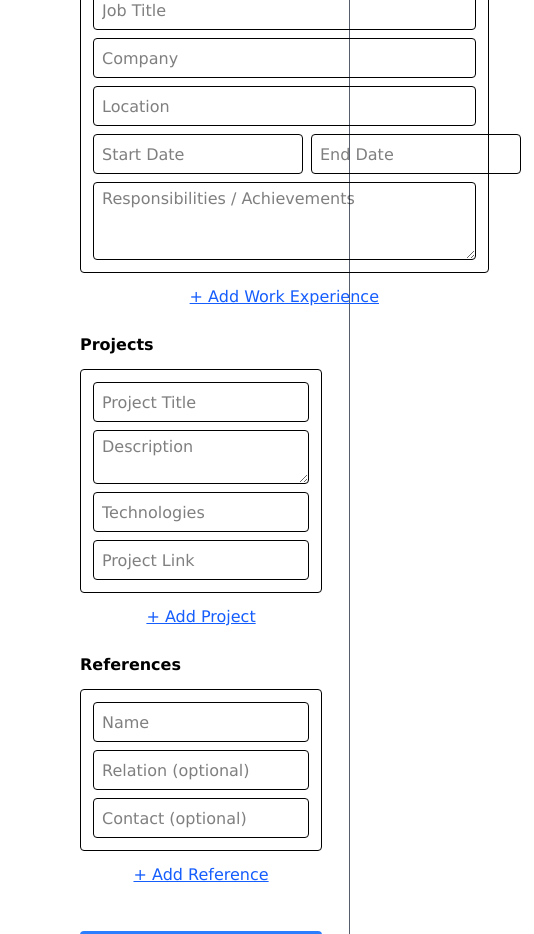
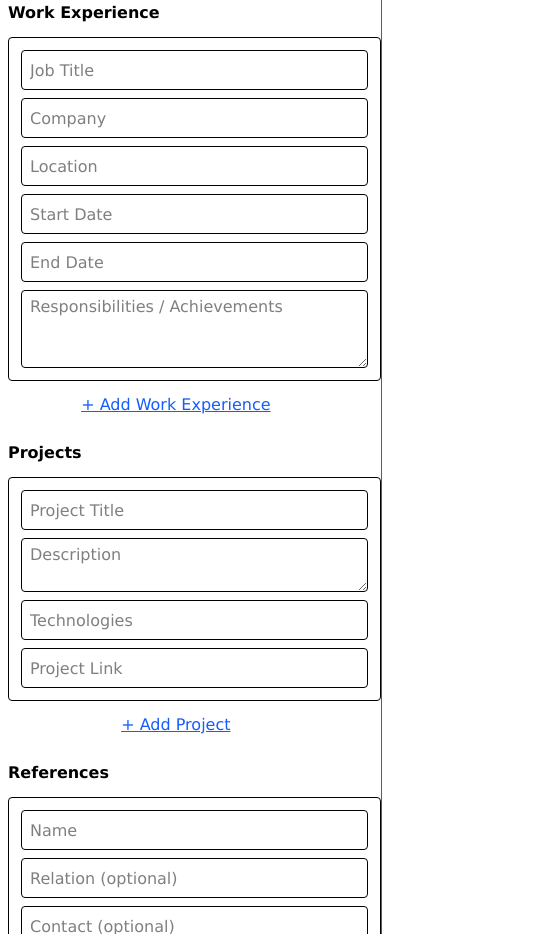
Before and after one commit to Bigoluwagentle/AI-CareerBuilder, a Next.js app: page /resume-builder in a window 390 px wide. Shown: the part 960-1894 px from the top of the page, 534 px wide, since content can reach past the window. Built offline with nearby package versions, Linux system fonts and the light colour scheme.

Commit message:
Update the continue with google

```diff
--- a/app/resume-builder/page.tsx
+++ b/app/resume-builder/page.tsx
@@ -130,17 +130,17 @@ export default function Resume() {
 
   return (
     <div>
-      <main className="flex">
-        <Navbar />
+      <main className="flex flex-col md:flex-row">
+        <Navbar/>
         <section className="w-full md:w-[80%] min-h-screen">
-          <article className="ml-10 md:ml-0 px-10">
-            <h1 className=" font-bold text-3xl my-5">Resume Builder</h1>
+          <article className=" md:ml-0 px-2 md:px-10">
+            <h1 className=" font-bold text-3xl my-5 mt-20 md:0">Resume Builder</h1>
             <section className="flex flex-col md:flex-row">
               <form className="w-full md:w-[40%] border-r border-[#565D6DFF] min-h-screen flex flex-col gap-6 pb-10">
                 <fieldset>
                   <legend className="font-bold mt-5">Personal Details</legend>
                   {["fullName", "email", "phone", "address", "linkedin", "github"].map(field => (
-                    <div key={field} className="flex flex-col mt-5 w-[90%]">
+                    <div key={field} className="flex flex-col mt-5 w-full md:w-[90%]">
                       <label className="mb-1">{field.replace(/([A-Z])/g, " $1")}</label>
                       <input
                         type={field.includes("email") ? "email" : "text"}
@@ -152,11 +152,10 @@ export default function Resume() {
                   ))}
                 </fieldset>
 
-                {/* Summary */}
                 <fieldset>
                   <legend className="font-bold mt-10">Professional Summary</legend>
                   <textarea
-                    className="border border-[#565D6DFF] pl-3 pt-2 rounded-sm w-[90%]"
+                    className="border border-[#565D6DFF] pl-3 pt-2 rounded-sm w-full md:w-[90%]"
                     rows={4}
                     placeholder="Write a brief summary of your career goals and experience"
                     value={form.summary}
@@ -164,29 +163,27 @@ export default function Resume() {
                   />
                 </fieldset>
 
-                {/* Skills */}
                 <fieldset>
                   <legend className="font-bold mt-10">Skills</legend>
                   <input
                     type="text"
                     placeholder="HTML, CSS, JavaScript, React"
-                    className="border border-[#565D6DFF] pl-3 h-10 rounded-sm w-[90%]"
+                    className="border border-[#565D6DFF] pl-3 h-10 rounded-sm w-full md:w-[90%]"
                     value={form.skills}
                     onChange={e => setForm(prev => ({ ...prev, skills: e.target.value }))}
                   />
                 </fieldset>
 
-                {/* Work Experience */}
                 <fieldset>
                   <legend className="font-bold mt-10">Work Experience</legend>
                   {form.workExperience.map((we, i) => (
-                    <div key={i} className="flex flex-col gap-2 mt-3 w-[90%] border p-3 rounded">
+                    <div key={i} className="flex flex-col gap-2 mt-3 w-full md:w-[90%] border p-3 rounded">
                       <input type="text" placeholder="Job Title" className="border pl-2 h-10 rounded-sm" value={we.jobTitle} onChange={e => handleWorkChange(i, "jobTitle", e.target.value)} />
                       <input type="text" placeholder="Company" className="border pl-2 h-10 rounded-sm" value={we.company} onChange={e => handleWorkChange(i, "company", e.target.value)} />
                       <input type="text" placeholder="Location" className="border pl-2 h-10 rounded-sm" value={we.location} onChange={e => handleWorkChange(i, "location", e.target.value)} />
-                      <div className="flex gap-2">
-                        <input type="text" placeholder="Start Date" className="border pl-2 h-10 rounded-sm flex-1" value={we.startDate} onChange={e => handleWorkChange(i, "startDate", e.target.value)} />
-                        <input type="text" placeholder="End Date" className="border pl-2 h-10 rounded-sm flex-1" value={we.endDate} onChange={e => handleWorkChange(i, "endDate", e.target.value)} />
+                      <div>
+                        <input type="text" placeholder="Start Date" className="border pl-2 w-full mb-2 h-10 rounded-sm" value={we.startDate} onChange={e => handleWorkChange(i, "startDate", e.target.value)} />
+                        <input type="text" placeholder="End Date" className="border pl-2 h-10 w-full rounded-sm" value={we.endDate} onChange={e => handleWorkChange(i, "endDate", e.target.value)} />
                       </div>
                       <textarea placeholder="Responsibilities / Achievements" className="border pl-2 pt-1 rounded-sm" rows={3} value={we.responsibilities} onChange={e => handleWorkChange(i, "responsibilities", e.target.value)} />
                     </div>
@@ -194,11 +191,10 @@ export default function Resume() {
                   <button type="button" className="mt-3 text-blue-600 underline w-[90%]" onClick={addWorkExperience}>+ Add Work Experience</button>
                 </fieldset>
 
-                {/* Projects */}
                 <fieldset>
                   <legend className="font-bold mt-10">Projects</legend>
                   {form.projects.map((p, i) => (
-                    <div key={i} className="flex flex-col gap-2 mt-3 w-[90%] border p-3 rounded">
+                    <div key={i} className="flex flex-col gap-2 mt-3 w-full md:w-[90%] border p-3 rounded">
                       <input type="text" placeholder="Project Title" className="border pl-2 h-10 rounded-sm" value={p.title} onChange={e => handleProjectChange(i, "title", e.target.value)} />
                       <textarea placeholder="Description" className="border pl-2 pt-1 rounded-sm" rows={2} value={p.description} onChange={e => handleProjectChange(i, "description", e.target.value)} />
                       <input type="text" placeholder="Technologies" className="border pl-2 h-10 rounded-sm" value={p.technologies} onChange={e => handleProjectChange(i, "technologies", e.target.value)} />
@@ -208,23 +204,21 @@ export default function Resume() {
                   <button type="button" className="mt-3 text-blue-600 underline w-[90%]" onClick={addProject}>+ Add Project</button>
                 </fieldset>
 
-                {/* References */}
                 <fieldset>
                   <legend className="font-bold mt-10">References</legend>
                   {form.references.map((r, i) => (
-                    <div key={i} className="flex flex-col gap-2 mt-3 w-[90%] border p-3 rounded">
+                    <div key={i} className="flex flex-col gap-2 mt-3 w-full md:w-[90%] border p-3 rounded">
                       <input type="text" placeholder="Name" className="border pl-2 h-10 rounded-sm" value={r.name} onChange={e => handleReferenceChange(i, "name", e.target.value)} />
                       <input type="text" placeholder="Relation (optional)" className="border pl-2 h-10 rounded-sm" value={r.relation} onChange={e => handleReferenceChange(i, "relation", e.target.value)} />
                       <input type="text" placeholder="Contact (optional)" className="border pl-2 h-10 rounded-sm" value={r.contact} onChange={e => handleReferenceChange(i, "contact", e.target.value)} />
                     </div>
                   ))}
-                  <button type="button" className="mt-3 text-blue-600 underline w-[90%]" onClick={addReference}>+ Add Reference</button>
+                  <button type="button" className="mt-3 text-blue-600 underline md:w-[90%]" onClick={addReference}>+ Add Reference</button>
                 </fieldset>
 
-                {/* Generate Button */}
                 <button
                   type="button"
-                  className="mt-5 bg-blue-500 text-white w-[90%] h-12 rounded"
+                  className="mt-5 bg-blue-500 text-white w-full md:w-[90%] h-12 rounded"
                   onClick={generateResume}
                   disabled={isGenerating}
                 >
@@ -232,7 +226,6 @@ export default function Resume() {
                 </button>
               </form>
 
-              {/* ---------- Preview Section ---------- */}
               <aside className="flex-1 h-screen sticky top-0 overflow-y-auto p-5 bg-gray-50 border-l border-[#565D6DFF]">
                 <h2 className="font-bold text-xl mb-3">Resume Preview</h2>
                 <pre className="whitespace-pre-wrap">{generatedResume || "Your resume preview will appear here..."}</pre>
```
